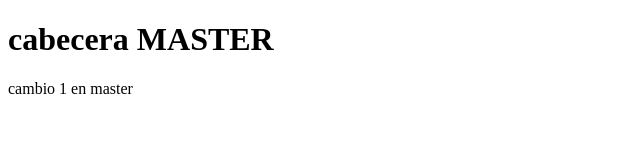
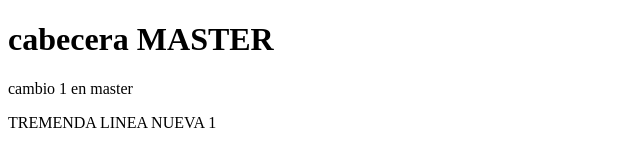
Before and after one commit to vivaodoo/DAW_Tarea1.6, a plain HTML site: page git_daw4/index.html in a window 1280 px wide. Shown: the whole page, without its empty margins (0-640 px from the left). Drawn offline with Linux system fonts and the light colour scheme.

Commit message:
cambio de TREMENDA LINEA NUEVA 1

```diff
--- a/git_daw4/index.html
+++ b/git_daw4/index.html
@@ -10,5 +10,6 @@
 <body>
     <h1>cabecera MASTER</h1>
     <p>cambio 1 en master</p>
+    <p>TREMENDA LINEA NUEVA 1</p>
 </body>
 </html>
```
